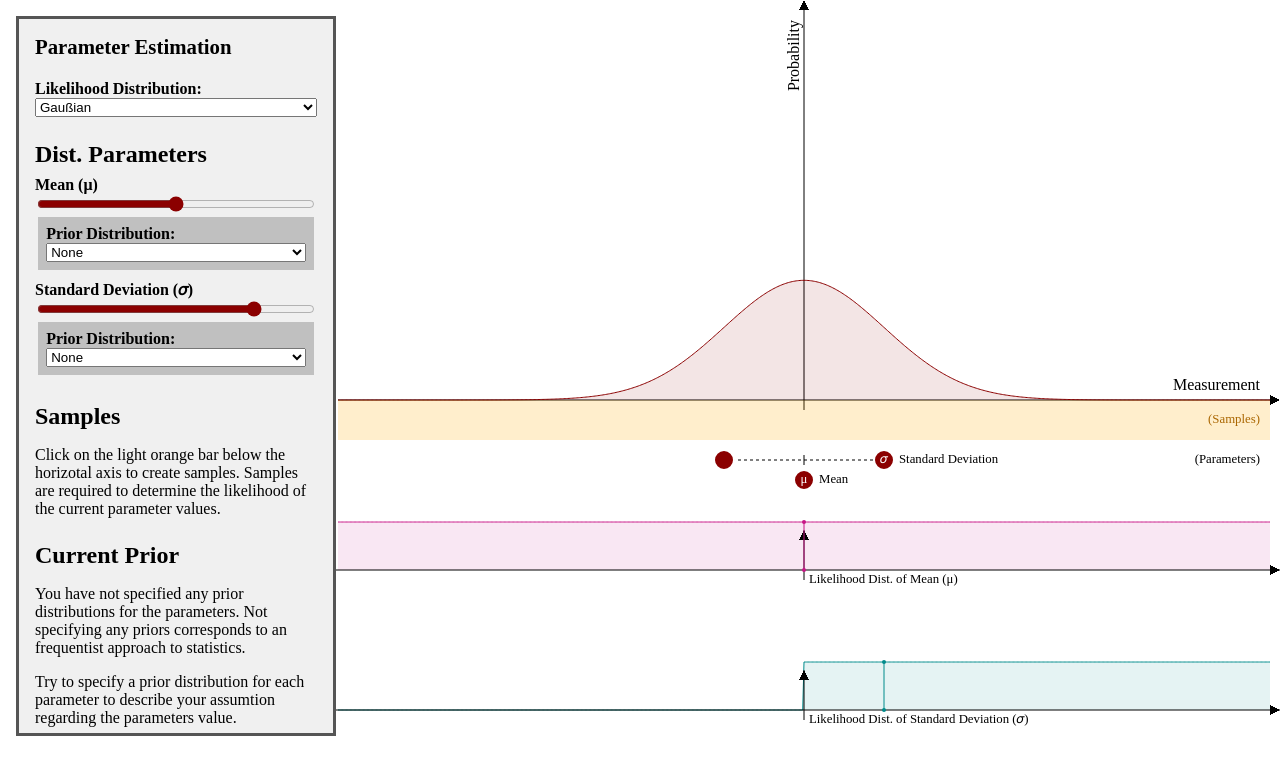
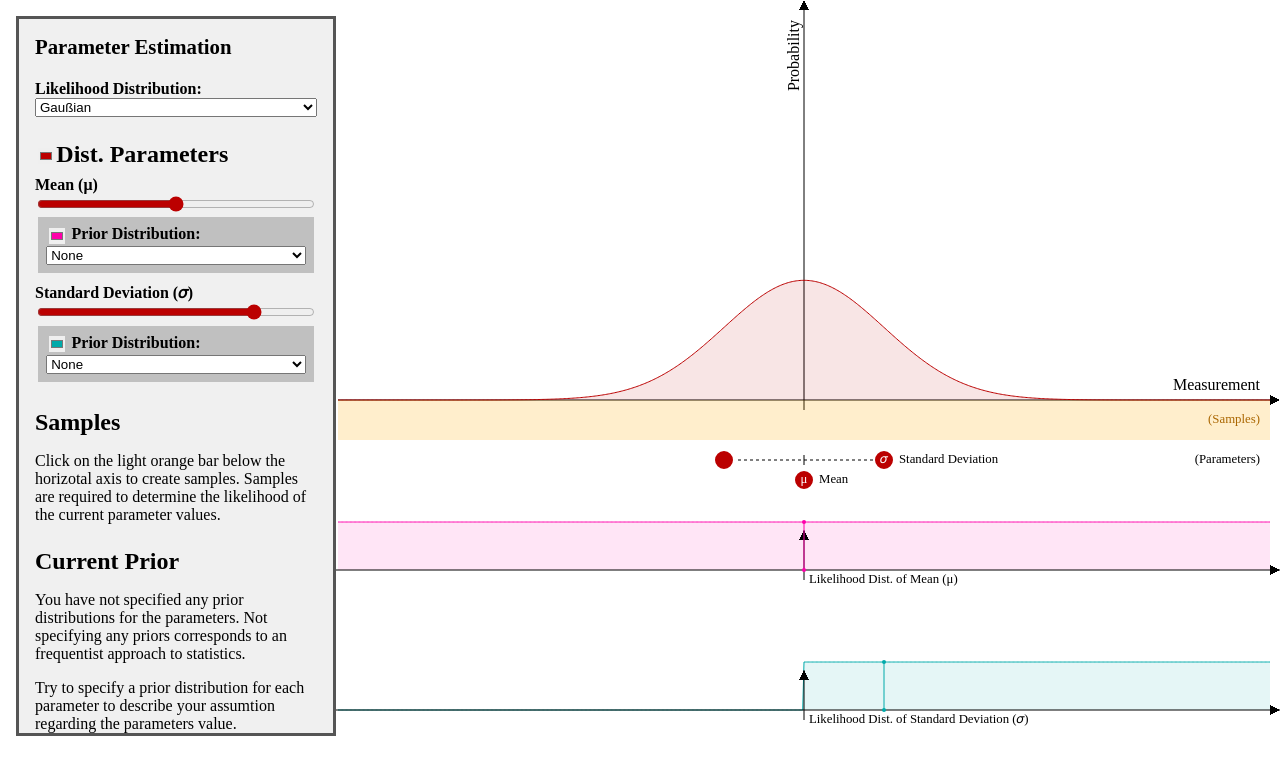
Before and after one commit to laszlokorte/posterior, a SvelteKit app: page / in a window 1280 px wide. Shown: the top 774 px of the page. Built offline with nearby package versions, Linux system fonts and the light colour scheme.

Commit message:
make colors adjustable

```diff
--- a/src/routes/+page.svelte
+++ b/src/routes/+page.svelte
@@ -34,6 +34,16 @@
     let distType = $state('gauss')
     let pressOffset = $state(0)
     let logScale = $state(false)
+    let distColors = $state(Object.fromEntries(
+        Object.entries(distributions).map(([k,p], i) => [
+            k, p.color
+        ])
+    ))
+    let paramColors = $state(Object.fromEntries(
+        Object.entries(parameters).map(([k,p], i) => [
+            k, p.color
+        ])
+    ))
 
     let parameterValues = $state(Object.fromEntries(
         Object.entries(parameters).map(([k,p]) => [
@@ -188,6 +198,16 @@
     .axis-line {
         stroke-width: 1px;
         vector-effect: non-scaling-stroke;
+    }
+
+    .color-swatch {
+        padding: 0;
+        width: 1.2em;
+        height: 1.2em;
+        border: none;
+        display: inline-block;
+        vertical-align: middle;
+        margin: 0.2em;
     }
 
     .plot-line {
@@ -411,28 +431,28 @@
                     </select>
                 </label>
 
-                <h2 class="control-head">Dist. Parameters</h2>
+                <h2 class="control-head"><label><input type="color" class="color-swatch" bind:value={distColors[distType]} />Dist. Parameters</label></h2>
                 {#each currentParameters as param(param)}
                      <div style="display: grid;">
                         <label class="slider-box">
                             <span class="slider-label">{parameters[param].name} ({parameters[param].symbol})</span>
-                            <input style:accent-color={currentDistribution.color} type="range" step={parameters[param].slider.step} oninput={updateSlider(param, parameterValues)} value={parameters[param].slider.unproject(parameterValues[param])} min={parameters[param].slider.min} max={parameters[param].slider.max} />
+                            <input style:accent-color={distColors[distType]} type="range" step={parameters[param].slider.step} oninput={updateSlider(param, parameterValues)} value={parameters[param].slider.unproject(parameterValues[param])} min={parameters[param].slider.min} max={parameters[param].slider.max} />
                         </label>
                         <div class="prior-config">
-                            <label class="choice-box">
-                                <span class="choice-label"> Prior Distribution:</span>
+                            <span class="choice-box">
+                                <span class="choice-label"><input type="color" class="color-swatch" bind:value={paramColors[param]} /> Prior Distribution:</span>
                                 <select bind:value={parameterPriorDistTypes[param]}>
                                     <option value={null}>None</option>
                                     {#each parameters[param].priors as c}
                                         <option value={c}>{distributions[c].name}</option>
                                     {/each}
                                 </select>
-                            </label>
+                            </span>
                             {#if parameterPriorDistTypes[param]}
                             {#each distributions[parameterPriorDistTypes[param]].parameters as priorParam(priorParam)}
                                 <label class="slider-box">
                                     <span class="slider-label">{parameters[priorParam].name} ({parameters[priorParam].symbol})</span>
-                                    <input type="range"  step={parameters[priorParam].slider.step} style:accent-color={parameters[param].color} oninput={updateSlider(priorParam, parameterPriorDistParams[param])} value={parameters[priorParam].slider.unproject(parameterPriorDistParams[param][priorParam])} min={parameters[priorParam].slider.min} max={parameters[priorParam].slider.max} />
+                                    <input type="range"  step={parameters[priorParam].slider.step} style:accent-color={paramColors[param]} oninput={updateSlider(priorParam, parameterPriorDistParams[param])} value={parameters[priorParam].slider.unproject(parameterPriorDistParams[param][priorParam])} min={parameters[priorParam].slider.min} max={parameters[priorParam].slider.max} />
                                 </label>
                             {/each}
                             {/if}
@@ -540,8 +560,8 @@
                         <path class="axis-arrowhead" d="M0,{adapter.visibleMin.y}l-5,10h10z" fill="black" />
                     </g>
                     <g>
-                        <polyline class="plot-area" fill-opacity="0.1" fill={currentDistribution.color} stroke="none" stroke-width="2" points={`${adapter.visibleMin.x+axisPadding},0,`+join(",", map(adapter.linspaceX(axisPadding, xResolution), x => `${x},${yScale*currentPdf(x,parameterValues)}`))+`,${adapter.visibleMax.x-axisPadding},0`} />
-                        <polyline class="plot-line" fill="none" stroke={currentDistribution.color} stroke-width="2" points={join(",", map(adapter.linspaceX(axisPadding, xResolution), x => `${x},${yScale*currentPdf(x,parameterValues)}`))} />
+                        <polyline class="plot-area" fill-opacity="0.1" fill={distColors[distType]} stroke="none" stroke-width="2" points={`${adapter.visibleMin.x+axisPadding},0,`+join(",", map(adapter.linspaceX(axisPadding, xResolution), x => `${x},${yScale*currentPdf(x,parameterValues)}`))+`,${adapter.visibleMax.x-axisPadding},0`} />
+                        <polyline class="plot-line" fill="none" stroke={distColors[distType]} stroke-width="2" points={join(",", map(adapter.linspaceX(axisPadding, xResolution), x => `${x},${yScale*currentPdf(x,parameterValues)}`))} />
                     </g>
                     {#each currentParameters.filter((param) => parameterPriorDistTypes[param]) as param, i (param)}
                         {@const paramDistType = parameterPriorDistTypes[param]}
@@ -555,8 +575,8 @@
                         <g pointer-events="none">
                             <text font-size="0.8em" x={hOffset + 5} y={vOffset+10} dominant-baseline="middle">Prior Dist. of {parameters[param].name} ({parameters[param].symbol})</text>
 
-                            <polyline class="plot-area" fill-opacity="0.1" fill={parameters[param].color} stroke="none" stroke-width="2" points={`${adapter.visibleMin.x+axisPadding},${vOffset},`+join(",", map(priorValues, ([x,y]) => `${x},${vOffset+0.2*yScale*y/maxPrior}`))+`,${adapter.visibleMax.x-axisPadding},${vOffset}`} />
-                            <polyline class="plot-line" fill="none" stroke={parameters[param].color} stroke-width="2" points={join(",", map(priorValues, ([x,y]) => `${x},${vOffset+0.2*yScale*y/maxPrior}`))} />
+                            <polyline class="plot-area" fill-opacity="0.1" fill={paramColors[param]} stroke="none" stroke-width="2" points={`${adapter.visibleMin.x+axisPadding},${vOffset},`+join(",", map(priorValues, ([x,y]) => `${x},${vOffset+0.2*yScale*y/maxPrior}`))+`,${adapter.visibleMax.x-axisPadding},${vOffset}`} />
+                            <polyline class="plot-line" fill="none" stroke={paramColors[param]} stroke-width="2" points={join(",", map(priorValues, ([x,y]) => `${x},${vOffset+0.2*yScale*y/maxPrior}`))} />
 
                             <g>
                                 <line class="axis-line" stroke="black" x1={hOffset} x2={hOffset} y1={vOffset+10} y2={vOffset-40} />
@@ -568,16 +588,16 @@
                                 </g>
                             </g>
 
-                            <line x1={hOffset+parameters[param].renderProject(parameterValues[param])} y1={vOffset} x2={hOffset+parameters[param].renderProject(parameterValues[param])} y2={vOffset+0.2*yScale/maxPrior*currentPdf(parameters[param].renderProject(parameterValues[param]),parameterPriorDistParams[param])} stroke={parameters[param].color}></line>
-                            <circle r="2" cx={hOffset+parameters[param].renderProject(parameterValues[param])} cy={vOffset} fill={parameters[param].color}></circle>
-                            <circle r="2" cx={hOffset+parameters[param].renderProject(parameterValues[param])} cy={vOffset+0.2*yScale/maxPrior*currentPdf(parameters[param].renderProject(parameterValues[param]),parameterPriorDistParams[param])} fill={parameters[param].color}></circle>
+                            <line x1={hOffset+parameters[param].renderProject(parameterValues[param])} y1={vOffset} x2={hOffset+parameters[param].renderProject(parameterValues[param])} y2={vOffset+0.2*yScale/maxPrior*currentPdf(parameters[param].renderProject(parameterValues[param]),parameterPriorDistParams[param])} stroke={paramColors[param]}></line>
+                            <circle r="2" cx={hOffset+parameters[param].renderProject(parameterValues[param])} cy={vOffset} fill={paramColors[param]}></circle>
+                            <circle r="2" cx={hOffset+parameters[param].renderProject(parameterValues[param])} cy={vOffset+0.2*yScale/maxPrior*currentPdf(parameters[param].renderProject(parameterValues[param]),parameterPriorDistParams[param])} fill={paramColors[param]}></circle>
                         </g>
 
-                        <g transform="translate(0, {vOffset-10})">
+                        <g transform="translate(0, {vOffset-14})">
                             {#each currentDistribution.parameters as priorParam}
                                 {@const pv = $state.snapshot(parameterPriorDistParams[param][priorParam])}
                                 {#each parameterHandles[priorParam] as h}
-                                    {@render h(parameters[param].color, viewport, priorParam, parameters[priorParam].handleProject(parameterPriorDistParams[param], pv), hOffset + parameters[priorParam].renderOffset(parameterPriorDistParams[param]), false, param)}
+                                    {@render h(paramColors[param], viewport, priorParam, parameters[priorParam].handleProject(parameterPriorDistParams[param], pv), hOffset + parameters[priorParam].renderOffset(parameterPriorDistParams[param]), false, param)}
                                 {/each}
                             {/each}
                         </g>
@@ -593,8 +613,8 @@
                         {@const maxLikl = (reduce(0, Math.max, map(likelihoodValues, ([_,y]) => y))*100 || 1)}
                         <g pointer-events="none">
                             <text font-size="0.8em" x={hOffset + 5} y={vOffset+10} dominant-baseline="middle">Likelihood Dist. of {parameters_param.name} ({parameters_param.symbol})</text>
-                            <polyline class="plot-area" fill-opacity="0.1" fill={parameters_param.color} stroke="none" stroke-width="2" points={`${adapter.visibleMin.x+axisPadding},${vOffset},`+join(",", map(likelihoodValues, ([x,y]) => `${x},${vOffset+0.2*yScale*y/maxLikl}`))+`,${adapter.visibleMax.x-axisPadding},${vOffset}`} />
-                            <polyline class="plot-line" fill="none" stroke={parameters_param.color} stroke-width="2" points={join(",", map(likelihoodValues, ([x,y]) => `${x},${vOffset+0.2*yScale*y/maxLikl}`))} />
+                            <polyline class="plot-area" fill-opacity="0.1" fill={paramColors[param]} stroke="none" stroke-width="2" points={`${adapter.visibleMin.x+axisPadding},${vOffset},`+join(",", map(likelihoodValues, ([x,y]) => `${x},${vOffset+0.2*yScale*y/maxLikl}`))+`,${adapter.visibleMax.x-axisPadding},${vOffset}`} />
+                            <polyline class="plot-line" fill="none" stroke={paramColors[param]} stroke-width="2" points={join(",", map(likelihoodValues, ([x,y]) => `${x},${vOffset+0.2*yScale*y/maxLikl}`))} />
                             <g>
                                 <line class="axis-line" stroke="black" x1={hOffset} x2={hOffset} y1={vOffset+10} y2={vOffset-40} />
                                 <line class="axis-line" stroke="black" x1={adapter.visibleMin.x} x2={adapter.visibleMax.x} y1={vOffset} y2={vOffset} />
@@ -605,9 +625,9 @@
                                 </g>
                             </g>
 
-                            <line x1={hOffset+parameters_param.renderProject(pv)} y1={vOffset} x2={hOffset+parameters_param.renderProject(pv)} y2={vOffset+0.2*yScale*clh(param, pv)/maxLikl} stroke={parameters_param.color}></line>
-                            <circle r="2" cx={hOffset+parameters_param.renderProject(pv)} cy={vOffset} fill={parameters_param.color}></circle>
-                            <circle r="2" cx={hOffset+parameters_param.renderProject(pv)} cy={vOffset+0.2*yScale*clh(param, pv)/maxLikl} fill={parameters_param.color}></circle>
+                            <line x1={hOffset+parameters_param.renderProject(pv)} y1={vOffset} x2={hOffset+parameters_param.renderProject(pv)} y2={vOffset+0.2*yScale*clh(param, pv)/maxLikl} stroke={paramColors[param]}></line>
+                            <circle r="2" cx={hOffset+parameters_param.renderProject(pv)} cy={vOffset} fill={paramColors[param]}></circle>
+                            <circle r="2" cx={hOffset+parameters_param.renderProject(pv)} cy={vOffset+0.2*yScale*clh(param, pv)/maxLikl} fill={paramColors[param]}></circle>
                         </g>
                     {/each}
 
@@ -630,7 +650,7 @@
                     {#each currentParameters as param}
                         {@const pv = $state.snapshot(parameterValues[param])}
                         {#each parameterHandles[param] as h}
-                            {@render h(currentDistribution.color, viewport, param, parameters[param].handleProject(parameterValues, pv), parameters[param].renderOffset(parameterValues), true, null)}
+                            {@render h(distColors[distType], viewport, param, parameters[param].handleProject(parameterValues, pv), parameters[param].renderOffset(parameterValues), true, null)}
                         {/each}
                     {/each}
                     </g>
```
Also changed, not shown: src/lib/distributions.js.
